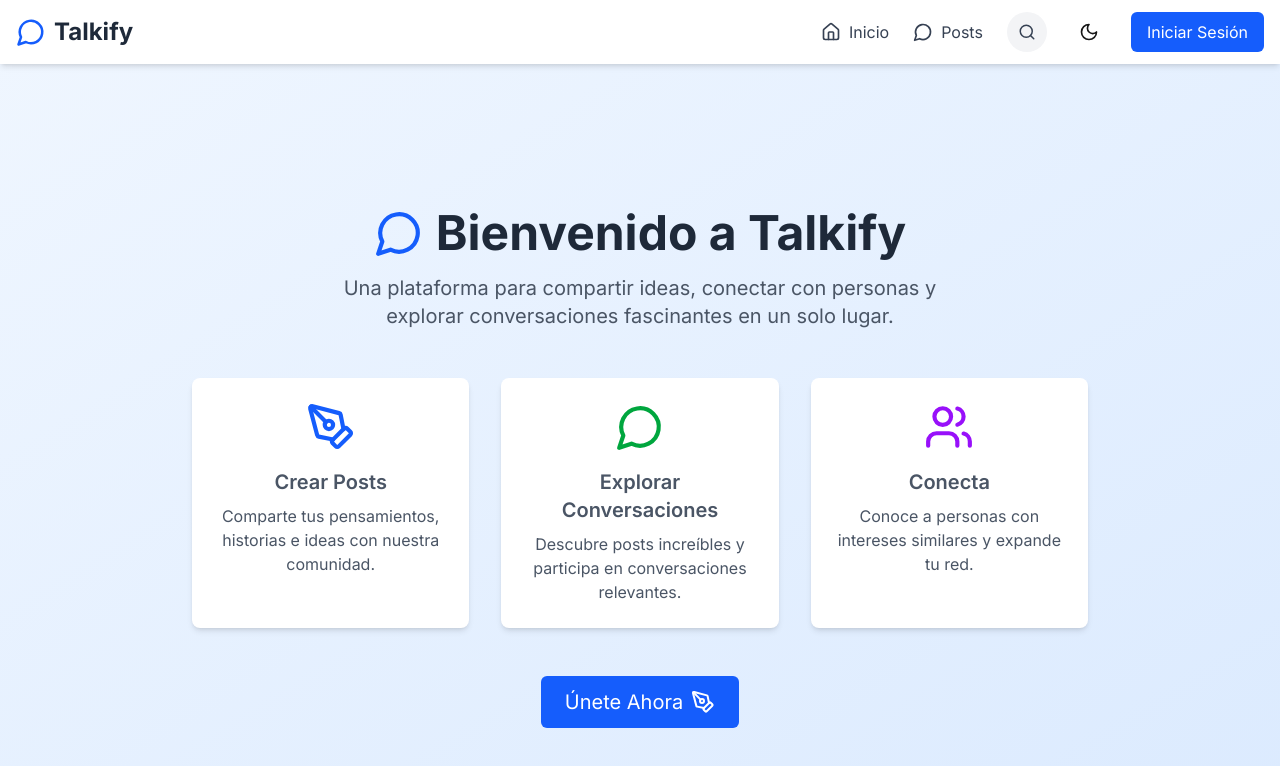
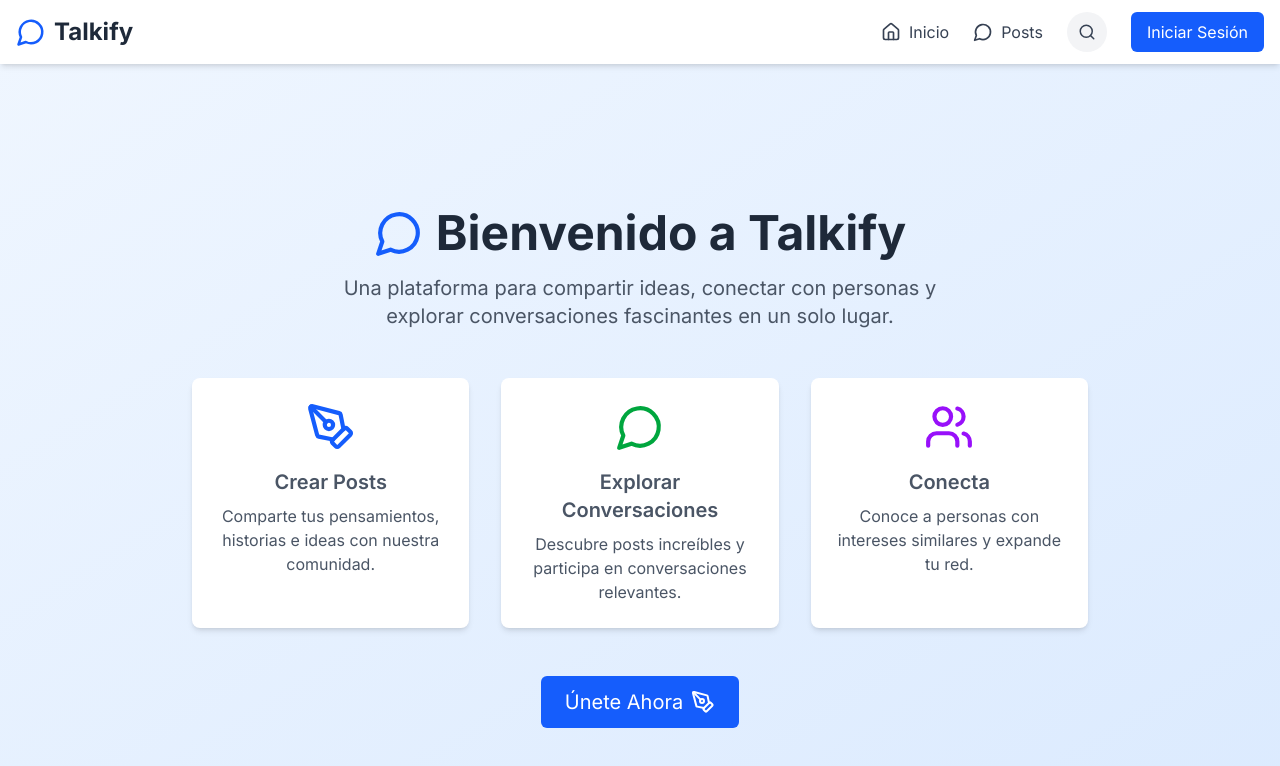
Before and after one commit to ChrisUBS/talkify, a Next.js app in the folder frontend/: page / in a window 1280 px wide. Shown: the top 766 px of the page. Built offline with nearby package versions, Linux system fonts and the light colour scheme; no server answers.

Commit message:
Hide theme toggle for the moment

```diff
--- a/frontend/src/app/globals.css
+++ b/frontend/src/app/globals.css
@@ -16,24 +16,3 @@
   --font-sans: var(--font-geist-sans);
   --font-mono: var(--font-geist-mono);
 }
-
-/* Ajuste para soportar tanto la preferencia del sistema como la selección manual */
-@media (prefers-color-scheme: dark) {
-  :root:not(.light) {
-    --background: #0a0a0a;
-    --foreground: #ededed;
-  }
-}
-
-/* Clase dark para toggle manual */
-.dark {
-  --background: #0a0a0a;
-  --foreground: bg-gradient-to-br from-blue-50 to-blue-100;
-}
-
-body {
-  background: var(--background);
-  color: var(--foreground);
-  font-family: Arial, Helvetica, sans-serif;
-  transition: background-color 0.3s ease, color 0.3s ease;
-}
--- a/frontend/src/components/Navbar.tsx
+++ b/frontend/src/components/Navbar.tsx
@@ -62,9 +62,8 @@ export default function Navbar() {
                             </Link>
                         )}
 
+                        {/* Barra de búsqueda */}
                         <SearchBar />
-
-                        <ThemeToggleWithCSSVars />
 
                         {/* Perfil o Inicio de Sesión */}
                         {session ? (
--- a/frontend/src/components/ThemeToggle.tsx
+++ b/frontend/src/components/ThemeToggle.tsx
@@ -20,12 +20,7 @@ export default function ThemeToggle() {
       document.documentElement.classList.add('light');
       document.documentElement.classList.remove('dark');
     } else {
-      // Si no hay preferencia guardada, usar la preferencia del sistema
-      const prefersDark = window.matchMedia('(prefers-color-scheme: dark)').matches;
-      setIsDarkMode(prefersDark);
-      if (prefersDark) {
-        document.documentElement.classList.add('dark');
-      }
+      setIsDarkMode(false);
     }
   }, []);
 
```
